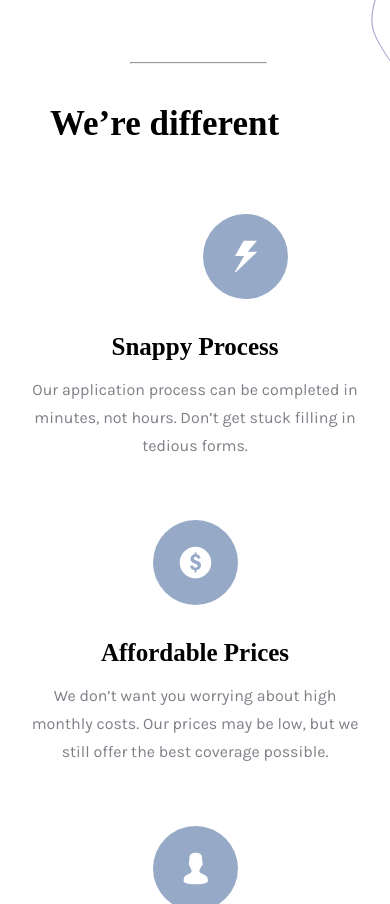
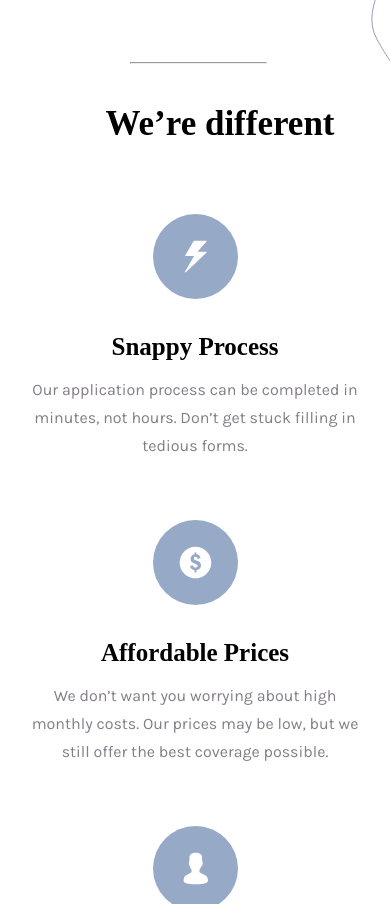
Before and after one commit to darlysson/insurance, a plain HTML site: page index.html in a window 390 px wide. Shown: the part 1202-2106 px from the top of the page. Drawn offline with nearby package versions, Linux system fonts and the light colour scheme.

Commit message:
Fix: Removed margins for Firefox

```diff
--- a/sass/media-queries/_phone-default.scss
+++ b/sass/media-queries/_phone-default.scss
@@ -91,11 +91,11 @@
       }
 
       h1.articles-title {
-        margin-left: 80px;
+        // margin-left: 80px;
         margin-top: 40px;
         font-size: 35px;
         margin-bottom: 70px;
-        position: absolute;
+        // position: absolute;
         -webkit-margin-start: 50px; //Chrome setting
       }
 
@@ -107,8 +107,8 @@
           margin-bottom: 30px;
         }
         img#snappy-process {
-          margin-top: 150px;
-          margin-left: 100px;
+          // margin-top: 150px;
+          // margin-left: 100px;
         }
 
         h1 {
```
Also changed, not shown: css/global.css.
